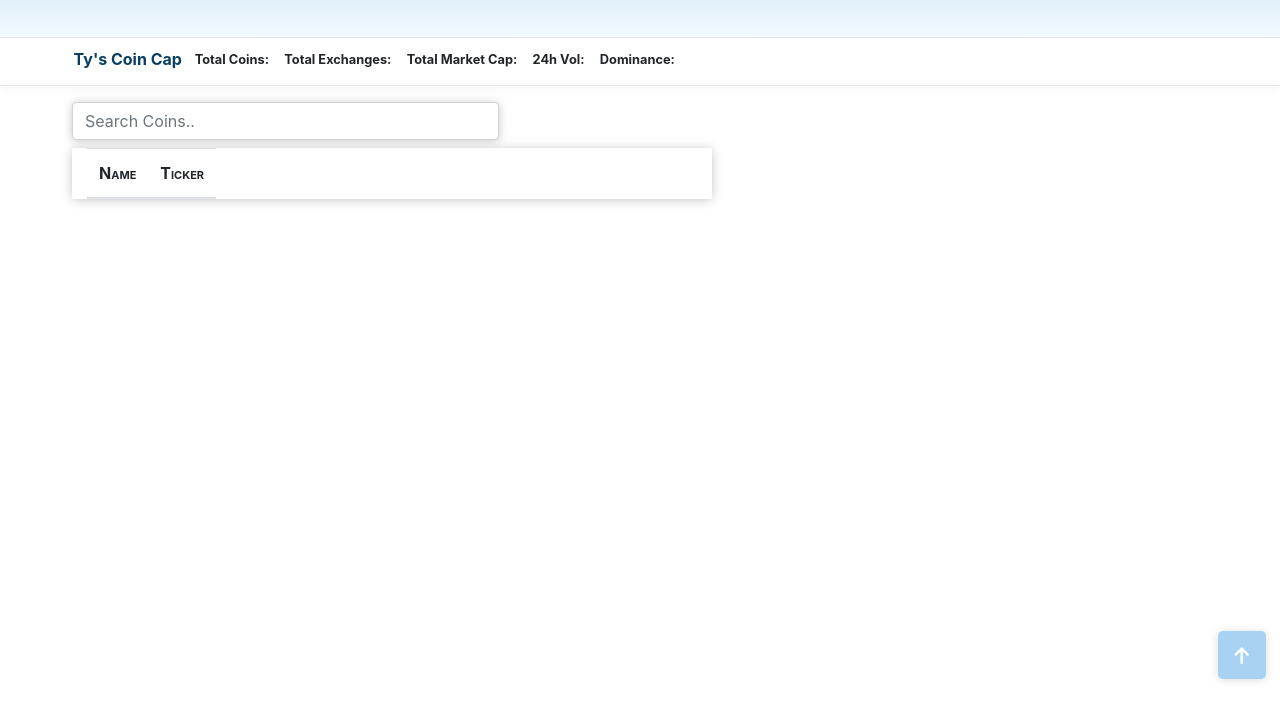
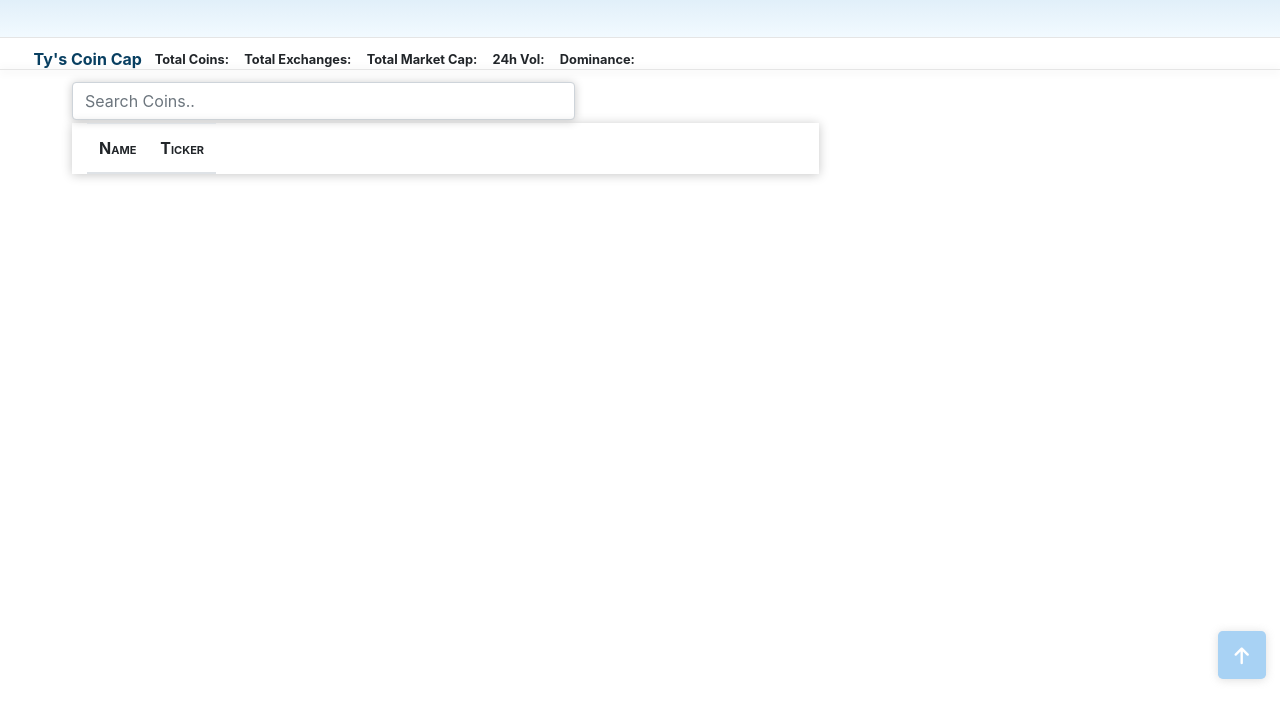
Before and after one commit to Ty-Sir/MarketCapClone, a plain HTML site: page coinList.html in a window 1280 px wide. Shown: the part 83-800 px from the top of the page. Drawn offline with nearby package versions, Linux system fonts and the light colour scheme; no server answers.

Commit message:
Updated With Jon's Suggestions
removed a few classes, removed unused scipts, and added the new js files

```diff
--- a/coinList.html
+++ b/coinList.html
@@ -3,36 +3,34 @@
   <head>
     <meta charset="utf-8">
     <meta name="viewport" content="width=device-width, initial-scale=1, shrink-to-fit=no">
-    <script src="https://ajax.googleapis.com/ajax/libs/jquery/3.5.1/jquery.min.js"></script>
     <link rel="stylesheet" href="https://stackpath.bootstrapcdn.com/bootstrap/4.5.1/css/bootstrap.min.css" integrity="sha384-VCmXjywReHh4PwowAiWNagnWcLhlEJLA5buUprzK8rxFgeH0kww/aWY76TfkUoSX" crossorigin="anonymous">
-    <link rel="stylesheet" text=text/css href="stylesheet.css">
-    <script type="text/javascript" src="logic.js"></script>
-    <script src="https://kit.fontawesome.com/99c803f139.js" crossorigin="anonymous"></script>
+    <link rel="stylesheet" href="stylesheet.css">
+    <script src="helper.js"></script>
     <title>Every Current Coin</title>
   </head>
-
   <body>
-
   <header class="text-center">
     <h1>All Coins Listed</h1>
   </header>
 
     <hr/>
-      <div class="listItems d-flex">
-        <ul class="topBar row">
+    <div class="nav listItems d-flex">
+      <ul class="nav topBar">
         <h6><a href="index.html">Ty's Coin Cap</a></h6>
         <li id="allCoins">Total Coins: </li>
         <li id="allExchanges">Total Exchanges: </li>
-          <li>Total Market Cap: </li><span id="usdCap"></span>
-          <li>24h Vol: </li><span id="usdVol"></span>
-          <li>Dominance: </li><span id="dom"></span>
+        <li>Total Market Cap: <span id="usdCap"></span></li>
+        <li>24h Vol: <span id="usdVol"></span></li>
+        <li>Dominance: <span id="dom"></span></li>
       </ul>
     </div>
-      <hr/ class="smShadow">
+    <hr class="smShadow">
 
-    <input class="form-control col-4 smShadow" id="myInput2" placeholder="Search Coins..">
+    <div class="row aboveTable">
+      <input class="form-control col-lg-5 col-md-6 col-sm-8 col-10 smShadow" id="myInput" placeholder="Search Coins..">
+    </div>
 
-    <div class="divTableTwo col-6 smShadow">
+    <div class="divTable col-xl-7 col-lg-8 col-sm-9 col-10 smShadow">
       <table class="table table-hover table-responsive">
         <thead>
           <tr>
@@ -40,17 +38,16 @@
             <th scope="col" id="ticker2">Ticker</th>
           </tr>
         </thead>
-        <tbody class="tableTwo" id="searchTable2">
+        <tbody class="tableTwo" id="searchTable">
         </tbody>
       </table>
     </div>
 
     <a class="goToTopbtn float-right smShadow" href="#"> <i class="fas fa-arrow-up"></i> </a>
 
-
     <script src="https://code.jquery.com/jquery-3.5.1.slim.min.js" integrity="sha384-DfXdz2htPH0lsSSs5nCTpuj/zy4C+OGpamoFVy38MVBnE+IbbVYUew+OrCXaRkfj" crossorigin="anonymous"></script>
-    <script src="https://cdn.jsdelivr.net/npm/popper.js@1.16.1/dist/umd/popper.min.js" integrity="sha384-9/reFTGAW83EW2RDu2S0VKaIzap3H66lZH81PoYlFhbGU+6BZp6G7niu735Sk7lN" crossorigin="anonymous"></script>
-    <script src="https://stackpath.bootstrapcdn.com/bootstrap/4.5.1/js/bootstrap.min.js" integrity="sha384-XEerZL0cuoUbHE4nZReLT7nx9gQrQreJekYhJD9WNWhH8nEW+0c5qq7aIo2Wl30J" crossorigin="anonymous"></script>
+    <script src="coinList.js"></script>
+    <script src="https://kit.fontawesome.com/99c803f139.js" crossorigin="anonymous"></script>
   </body>
 
 </html>
```
Lines whose indentation alone changed are shown as unchanged.
